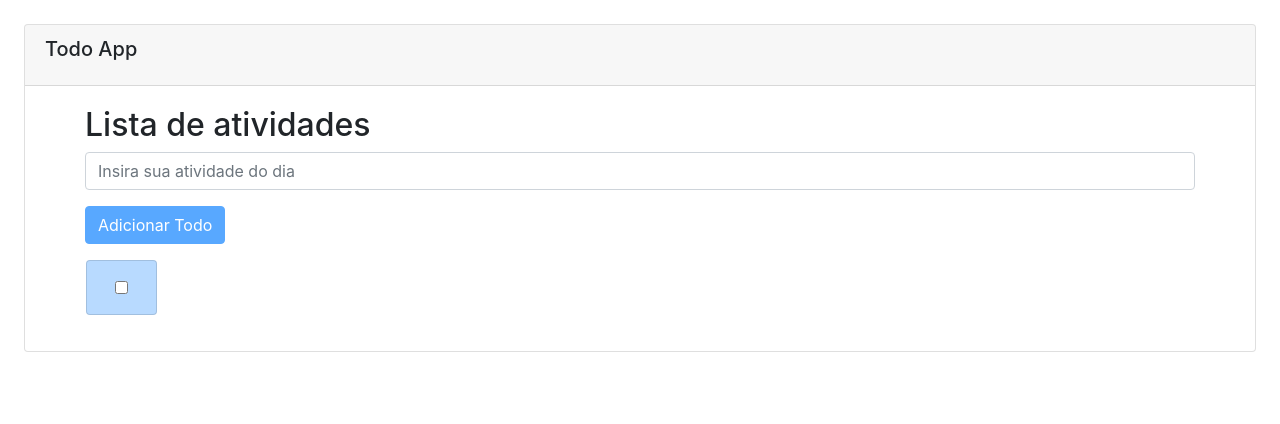
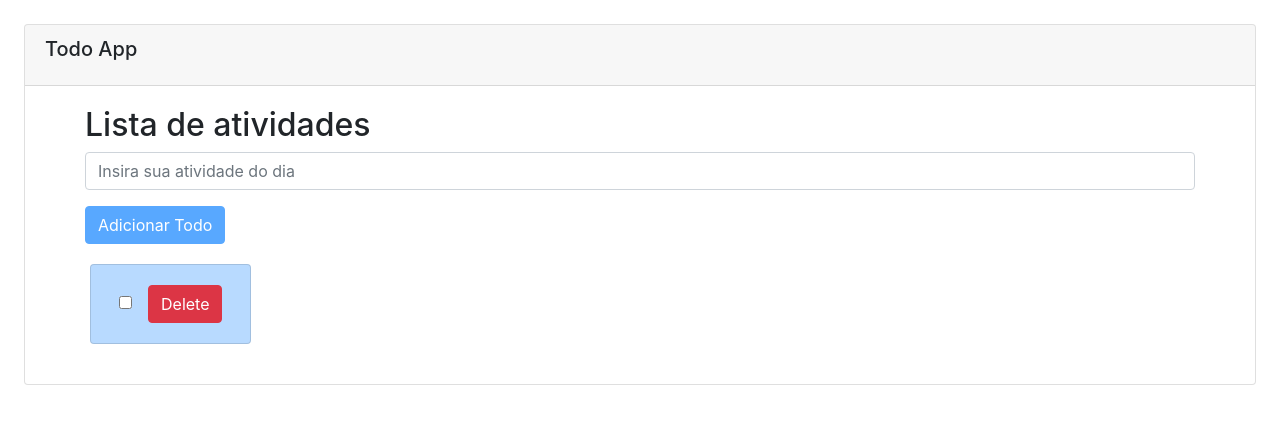
Before and after one commit to diogo-souza/react-practicing-pit-02, a React (Create React App) app in the folder simple-ToDoList-react/simple-to-do-list/: page / in a window 1280 px wide. Shown: the top 424 px of the page. Built offline with nearby package versions, Linux system fonts and the light colour scheme.

Commit message:
delete functionality

```diff
--- a/simple-ToDoList-react/simple-to-do-list/src/App.js
+++ b/simple-ToDoList-react/simple-to-do-list/src/App.js
@@ -25,6 +25,11 @@ const App = () => {
     }
     setTodos([...todos, { title: text }]);
     setText('');
+  };
+
+  const deleteTodo = (event) => {
+    todos.splice(event.target.value, 1);
+    setTodos([...todos]);
   };
 
   return (
@@ -58,13 +63,25 @@ const App = () => {
                 key={todo.title}
                 style={{ textDecoration: todo.isCompleted ? 'line-through' : '' }}
                 variant="primary"
+                className="m-1"
               >
+
                 <input
                   className="m-2"
                   type="checkbox"
                   onClick={() => checkComplete(index)}
                 />
+
                 {todo.title}
+                <Button
+                  type="button"
+                  variant="danger"
+                  className="m-2"
+                  onClick={deleteTodo}
+                  value={index}
+                >
+                  Delete
+                </Button>
               </ListGroup.Item>
             ))}
           </ListGroup>
```
